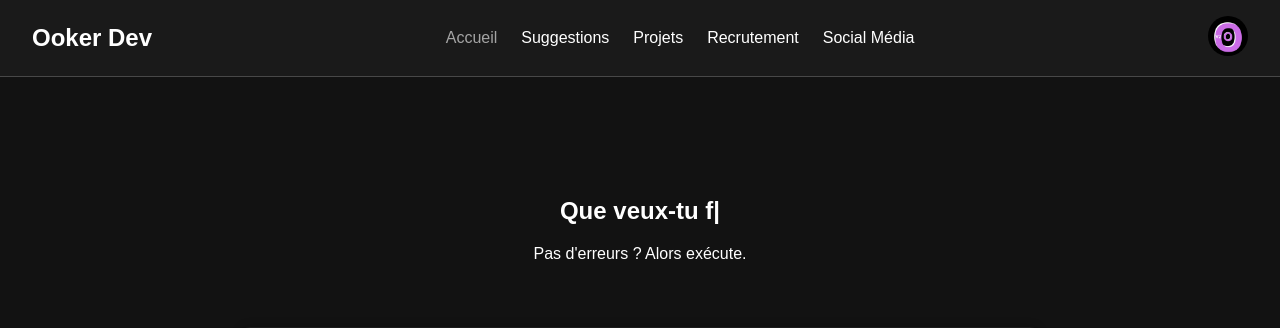
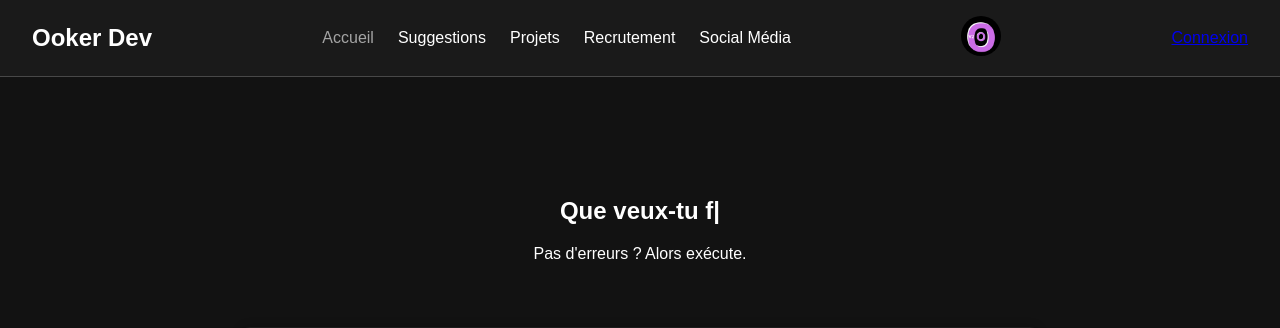
Before and after one commit to N1C1T0Z/OokerDEV, a Flask app: page /home in a window 1280 px wide. Shown: the top 328 px of the page. Run offline with Flask 3, Linux system fonts and the light colour scheme.

Commit message:
Update home.html

```diff
--- a/templates/home.html
+++ b/templates/home.html
@@ -32,6 +32,13 @@
             </ul>
             <div class="logo-img">
                 <img src="{{ url_for('static', filename='logo.png') }}" alt="Logo Ooker Dev">
+            </div>
+            <div class="user-area">
+                {% if logged_in %}
+                    <img src="{{ url_for('static', filename='profil.png') }}" alt="Profil" class="profile-img">
+                {% else %}
+                    <a href="{{ url_for('sign') }}" class="btn-login">Connexion</a>
+                {% endif %}
             </div>
         </nav>
     </header>
```
